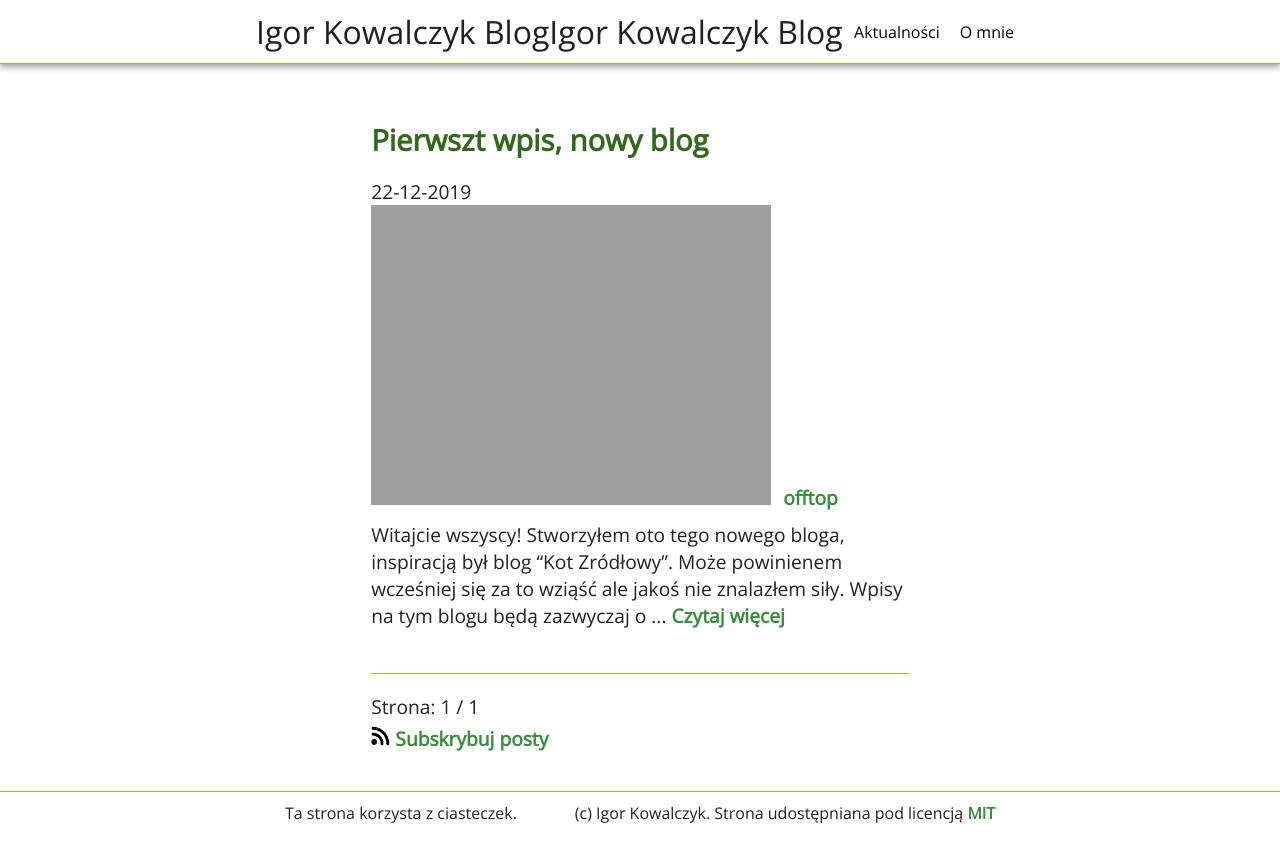
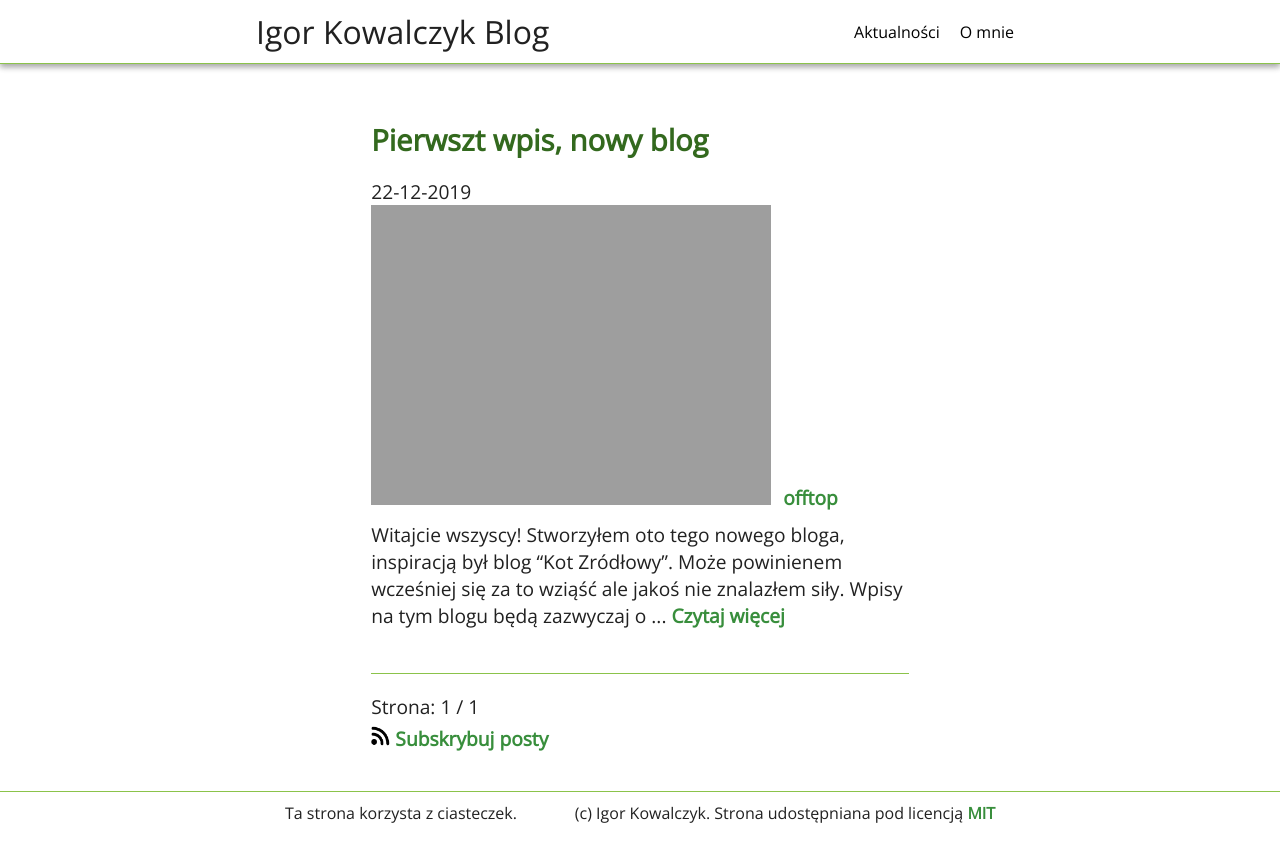
Before and after one commit to IgorKowalczyk/blog, a Jekyll site: the page built from index.html, in a window 1280 px wide. Shown: the top 862 px of the page. Built offline with Jekyll 4.4.1, drawn with Linux system fonts in a browser that asks for light colours; the list of posts is cut into pages by our own code.

Commit message:
Update header.html

```diff
--- a/_includes/header.html
+++ b/_includes/header.html
@@ -1,6 +1,5 @@
 <header class="main-header">
 <a href="{{"/" | relative_url}}"><h1>
-<span>Igor Kowalczyk Blog</span>
 {{site.title}}</h1></a>
 <span class="menu-icon">
 <svg viewBox="0 0 18 15" width="36px" height="30px">
```
